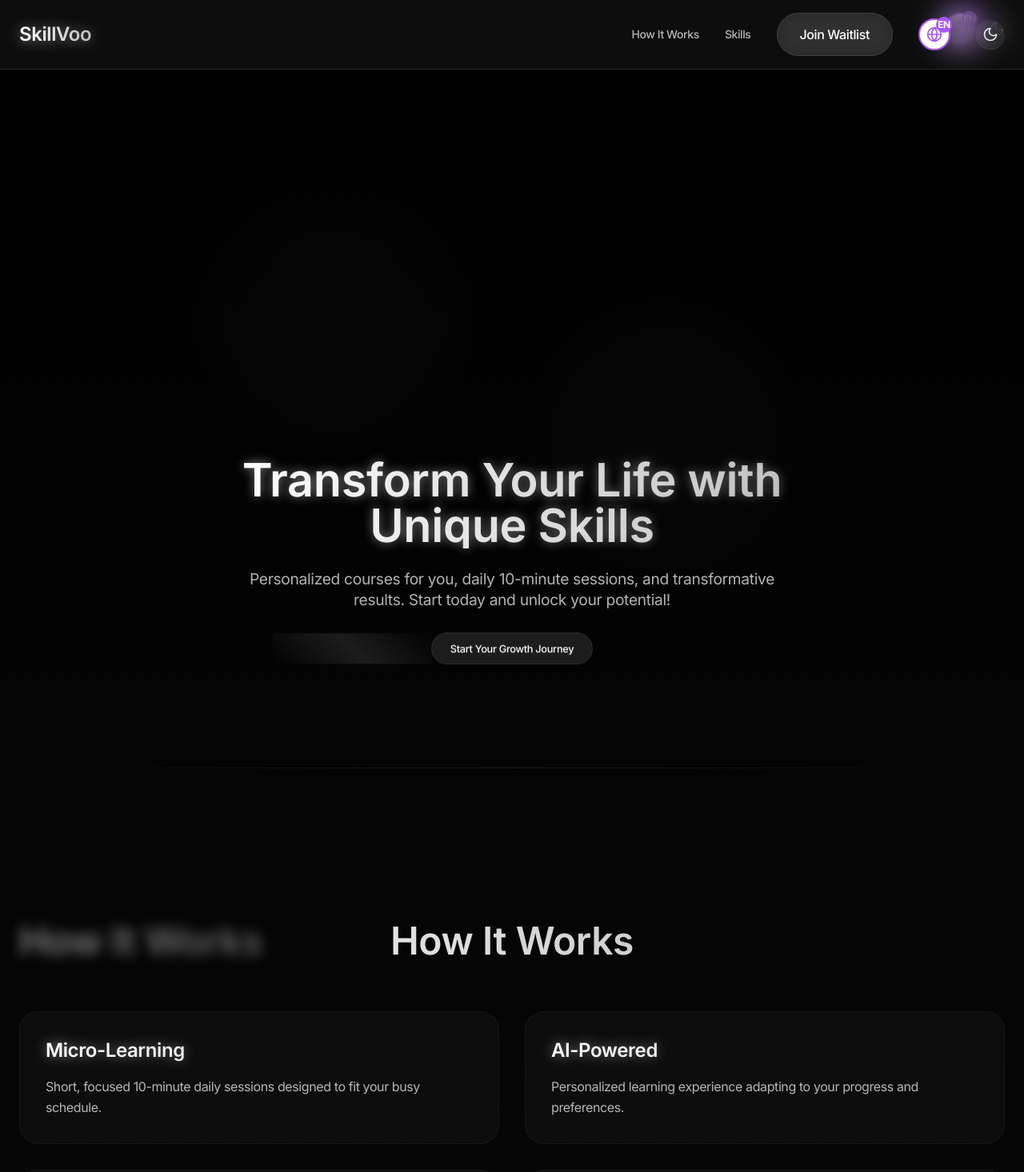
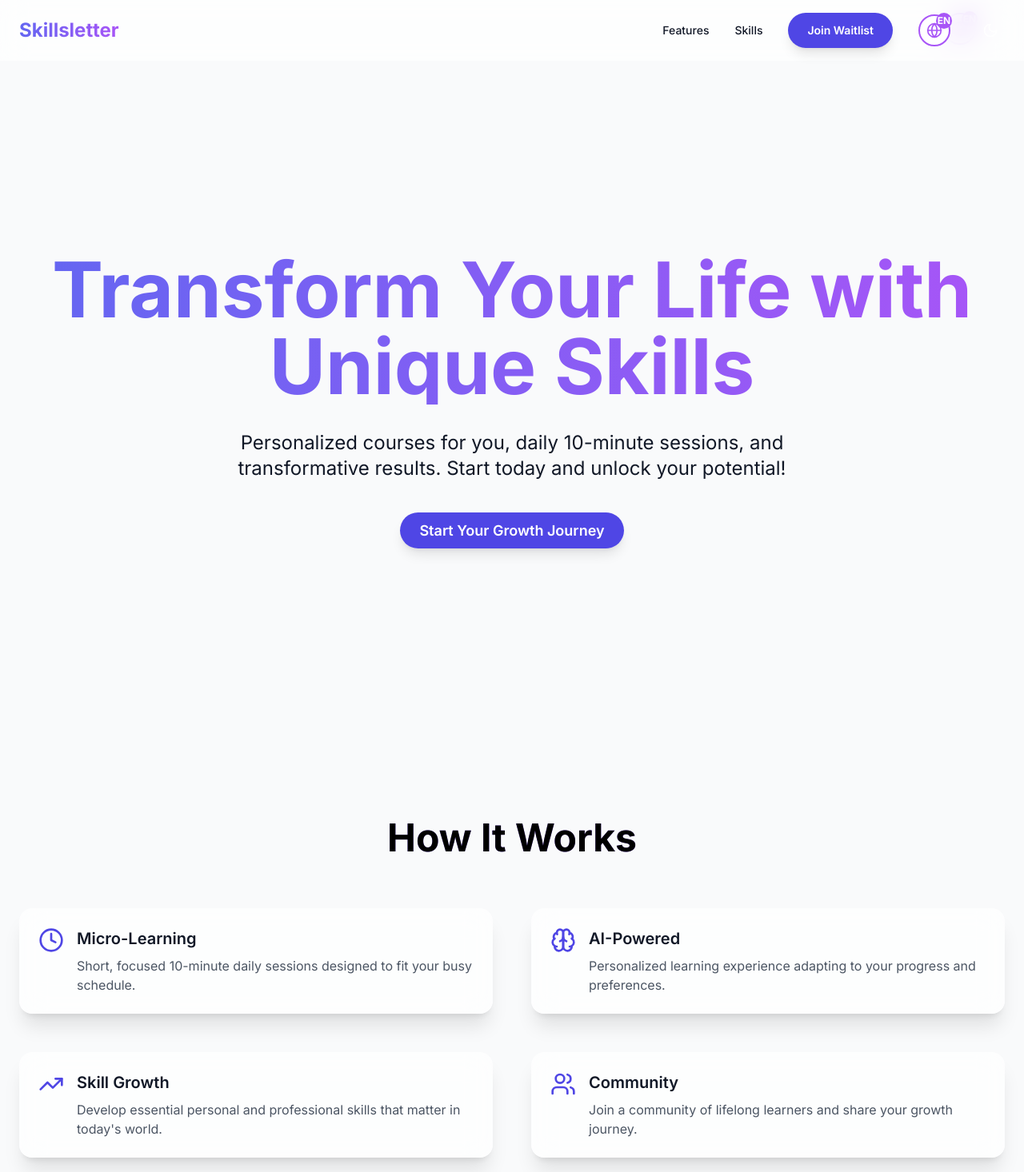
Before and after one commit to Ferrajju/skillvoo-landing, a Next.js app: page / in a window 1280 px wide. Shown: the top 1466 px of the page at 80% size. Built offline with nearby package versions, Linux system fonts and the light colour scheme.

Commit message:
Volviendo apple negro

```diff
--- a/app/globals.css
+++ b/app/globals.css
@@ -1,272 +1,62 @@
-@import url('https://fonts.googleapis.com/css2?family=Inter:wght@100;200;300;400;500;600;700;800;900&display=swap');
+@import url('https://fonts.googleapis.com/css2?family=Inter:wght@300;400;500;600;700&display=swap');
 
 @tailwind base;
 @tailwind components;
 @tailwind utilities;
 
 :root {
-  --foreground-rgb: 255, 255, 255;
-  --background-start-rgb: 0, 0, 0;
-  --background-end-rgb: 15, 15, 15;
-  --accent-glow: 220, 220, 220;
-  --accent-bright: 255, 255, 255;
+  --color-bg: 255, 255, 255;
+  --color-text: 0, 0, 0;
+  --color-primary: 0, 0, 0;
+  --color-secondary: 128, 128, 128;
+  --color-accent: 79, 70, 229;
+}
+
+.dark {
+  --color-bg: 0, 0, 0;
+  --color-text: 255, 255, 255;
+  --color-primary: 255, 255, 255;
+  --color-secondary: 200, 200, 200;
+  --color-accent: 129, 140, 248;
 }
 
 body {
-  color: rgb(var(--foreground-rgb));
-  background: linear-gradient(
-    to bottom,
-    rgb(var(--background-start-rgb)),
-    rgb(var(--background-end-rgb))
-  );
-  font-family: 'Inter', -apple-system, BlinkMacSystemFont, sans-serif;
-  -webkit-font-smoothing: antialiased;
-  letter-spacing: -0.025em;
+  color: rgb(var(--color-text));
+  background-color: rgb(var(--color-bg));
+  font-family: 'Inter', sans-serif;
 }
 
-.glass-nav {
-  background: rgba(255, 255, 255, 0.05);
-  backdrop-filter: blur(20px) saturate(180%);
-  border-bottom: 1px solid rgba(255, 255, 255, 0.1);
-}
-
-.glass-card {
-  background: rgba(255, 255, 255, 0.03);
-  backdrop-filter: blur(10px);
-  border: 1px solid rgba(255, 255, 255, 0.05);
-  border-radius: 24px;
-  transition: all 0.5s cubic-bezier(0.4, 0, 0.2, 1);
-}
-
-.glass-card:hover {
-  background: rgba(255, 255, 255, 0.07);
-  transform: translateY(-5px);
-  box-shadow:
-    0 0 30px rgba(255, 255, 255, 0.05),
-    0 0 60px rgba(255, 255, 255, 0.01);
-}
-
-.premium-button {
-  background: rgba(255, 255, 255, 0.1);
-  backdrop-filter: blur(10px);
-  border: 1px solid rgba(255, 255, 255, 0.1);
-  color: rgb(var(--accent-bright));
-  padding: 14px 28px;
-  border-radius: 30px;
-  font-size: 1rem;
-  font-weight: 500;
-  transition: all 0.4s cubic-bezier(0.4, 0, 0.2, 1);
-  position: relative;
-  overflow: hidden;
-}
-
-.premium-button::before {
-  content: '';
-  position: absolute;
-  top: 0;
-  left: 0;
-  width: 100%;
-  height: 100%;
-  background: linear-gradient(
-    45deg,
-    transparent,
-    rgba(255, 255, 255, 0.1),
-    transparent
-  );
-  transform: translateX(-100%);
-  transition: transform 0.6s;
-}
-
-.premium-button:hover {
-  background: rgba(255, 255, 255, 0.15);
-  transform: scale(1.05);
-  box-shadow:
-    0 0 20px rgba(255, 255, 255, 0.1),
-    0 0 40px rgba(255, 255, 255, 0.05);
-}
-
-.premium-button:hover::before {
-  transform: translateX(100%);
-}
-
-.premium-input {
-  background: rgba(255, 255, 255, 0.03);
-  border: 1px solid rgba(255, 255, 255, 0.1);
-  border-radius: 16px;
-  padding: 16px 20px;
-  width: 100%;
-  color: rgb(var(--foreground-rgb));
-  transition: all 0.3s ease;
-  backdrop-filter: blur(10px);
-}
-
-.premium-input:focus {
-  background: rgba(255, 255, 255, 0.05);
-  border-color: rgba(255, 255, 255, 0.2);
-  box-shadow:
-    0 0 0 2px rgba(255, 255, 255, 0.05),
-    0 0 30px rgba(255, 255, 255, 0.05);
-}
-
-.text-gradient {
-  background: linear-gradient(
-    to right,
-    rgb(var(--accent-bright)),
-    rgba(var(--accent-bright), 0.7)
-  );
-  -webkit-background-clip: text;
-  -webkit-text-fill-color: transparent;
-  position: relative;
-}
-
-.text-gradient::after {
-  content: attr(data-text);
-  position: absolute;
-  left: 0;
-  top: 0;
-  z-index: -1;
-  background: linear-gradient(
-    to right,
-    rgb(var(--accent-bright)),
-    rgba(var(--accent-bright), 0.7)
-  );
-  -webkit-background-clip: text;
-  -webkit-text-fill-color: transparent;
-  filter: blur(8px);
-  opacity: 0.5;
-}
-
-.floating {
-  animation: floating 6s ease-in-out infinite;
-}
-
-@keyframes floating {
-  0%, 100% {
-    transform: translateY(0);
+@layer base {
+  .font-outline-2 {
+    -webkit-text-stroke: 2px rgb(var(--color-accent));
   }
-  50% {
-    transform: translateY(-20px);
+  .font-outline-4 {
+    -webkit-text-stroke: 4px rgb(var(--color-accent));
   }
 }
 
-.parallax-bg {
-  position: fixed;
-  top: 0;
-  left: 0;
-  width: 100%;
-  height: 100%;
-  z-index: -1;
-  pointer-events: none;
-}
+@layer components {
+  .gradient-text {
+    @apply bg-clip-text text-transparent bg-gradient-to-r from-indigo-500 to-purple-500 dark:from-indigo-300 dark:to-purple-300;
+  }
 
-.parallax-bg::before,
-.parallax-bg::after {
-  content: '';
-  position: absolute;
-  width: 300px;
-  height: 300px;
-  border-radius: 50%;
-  background: rgba(255, 255, 255, 0.02);
-  filter: blur(60px);
-}
+  .neo-button {
+    @apply px-6 py-3 rounded-full font-semibold text-white bg-indigo-600 hover:bg-indigo-700 dark:bg-indigo-500 dark:hover:bg-indigo-600 transition-all duration-300 shadow-lg hover:shadow-xl transform hover:-translate-y-1;
+  }
 
-.parallax-bg::before {
-  top: 20%;
-  left: 20%;
-  animation: floatGlow 15s ease-in-out infinite;
-}
+  .neo-input {
+    @apply w-full p-4 rounded-full bg-white dark:bg-gray-800 border border-gray-300 dark:border-gray-700 focus:border-indigo-500 dark:focus:border-indigo-400 focus:ring-2 focus:ring-indigo-200 dark:focus:ring-indigo-800 focus:outline-none transition-all duration-300;
+  }
 
-.parallax-bg::after {
-  bottom: 20%;
-  right: 20%;
-  animation: floatGlow 20s ease-in-out infinite reverse;
-}
+  .section-title {
+    @apply text-4xl md:text-5xl font-bold mb-8 text-black dark:text-white;
+  }
 
-@keyframes floatGlow {
-  0%, 100% {
-    transform: translate(0, 0);
-  }
-  25% {
-    transform: translate(50px, 50px);
-  }
-  50% {
-    transform: translate(0, 100px);
-  }
-  75% {
-    transform: translate(-50px, 50px);
+  .card {
+    @apply bg-white dark:bg-gray-800 rounded-2xl shadow-xl p-6 transition-all duration-300 hover:shadow-2xl transform hover:-translate-y-1;
   }
 }
 
-.premium-card {
-  position: relative;
-  overflow: hidden;
+.bg-blur {
+  @apply bg-white bg-opacity-70 dark:bg-gray-900 dark:bg-opacity-70 backdrop-filter backdrop-blur-lg;
 }
-
-.premium-card::before {
-  content: '';
-  position: absolute;
-  top: 0;
-  left: -100%;
-  width: 100%;
-  height: 100%;
-  background: linear-gradient(
-    90deg,
-    transparent,
-    rgba(255, 255, 255, 0.05),
-    transparent
-  );
-  transition: 0.5s;
-}
-
-.premium-card:hover::before {
-  left: 100%;
-}
-
-.scroll-indicator {
-  position: absolute;
-  bottom: 30px;
-  left: 50%;
-  transform: translateX(-50%);
-  display: flex;
-  flex-direction: column;
-  align-items: center;
-  gap: 8px;
-}
-
-.scroll-indicator-dot {
-  width: 2px;
-  height: 2px;
-  background: rgba(255, 255, 255, 0.5);
-  border-radius: 50%;
-  animation: scrollDot 1.5s cubic-bezier(0.4, 0, 0.2, 1) infinite;
-}
-
-.scroll-indicator-dot:nth-child(2) {
-  animation-delay: 0.2s;
-}
-
-.scroll-indicator-dot:nth-child(3) {
-  animation-delay: 0.4s;
-}
-
-@keyframes scrollDot {
-  0%, 100% {
-    transform: translateY(0);
-    opacity: 0.5;
-  }
-  50% {
-    transform: translateY(10px);
-    opacity: 1;
-  }
-}
-
-.section-divider {
-  height: 1px;
-  background: linear-gradient(
-    to right,
-    transparent,
-    rgba(255, 255, 255, 0.1),
-    transparent
-  );
-  margin: 4rem 0;
-}
--- a/app/page.tsx
+++ b/app/page.tsx
@@ -1,28 +1,34 @@
 "use client"
 
+import type React from "react"
 import { useState } from "react"
-import { motion, useScroll, useTransform, AnimatePresence } from "framer-motion"
+import { motion } from "framer-motion"
 import Link from "next/link"
 import { useLanguage } from "@/contexts/language-context"
 import ThemeToggle from "../components/ThemeToggle"
 import { LanguageToggle } from "@/components/ui/language-toggle"
+import { Clock, Brain, TrendingUp, Users } from "lucide-react"
 
 const features = [
   {
     titleKey: "features.micro-learning.title",
     descriptionKey: "features.micro-learning.description",
+    icon: <Clock className="w-8 h-8" />,
   },
   {
     titleKey: "features.ai-powered.title",
     descriptionKey: "features.ai-powered.description",
+    icon: <Brain className="w-8 h-8" />,
   },
   {
     titleKey: "features.skill-growth.title",
     descriptionKey: "features.skill-growth.description",
+    icon: <TrendingUp className="w-8 h-8" />,
   },
   {
     titleKey: "features.community.title",
     descriptionKey: "features.community.description",
+    icon: <Users className="w-8 h-8" />,
   },
 ]
 
@@ -41,11 +47,6 @@ export default function LandingPage() {
   const [isLoading, setIsLoading] = useState(false)
   const [message, setMessage] = useState("")
   const { t } = useLanguage()
-  const { scrollYProgress } = useScroll()
-
-  const opacity = useTransform(scrollYProgress, [0, 0.2], [1, 0])
-  const y = useTransform(scrollYProgress, [0, 1], [0, 200])
-  const scale = useTransform(scrollYProgress, [0, 0.5], [1, 0.8])
 
   const handleSubmit = async (e: React.FormEvent) => {
     e.preventDefault()
@@ -76,139 +77,91 @@ export default function LandingPage() {
   }
 
   return (
-    <div className="min-h-screen relative overflow-hidden">
-      <div className="parallax-bg" />
+    <div className="min-h-screen relative bg-gray-50 dark:bg-gray-900 text-gray-900 dark:text-gray-100">
+      <div className="absolute inset-0 bg-grid-gray-200/25 bg-[size:40px_40px] dark:bg-grid-gray-950/25" />
 
-      <header className="fixed w-full top-0 z-50">
-        <nav className="glass-nav px-6 py-4">
-          <div className="container mx-auto flex justify-between items-center">
-            <motion.div initial={{ opacity: 0, x: -20 }} animate={{ opacity: 1, x: 0 }} transition={{ duration: 0.6 }}>
-              <Link href="/" className="text-2xl font-semibold text-gradient" data-text="SkillVoo">
-                SkillVoo
+      <header className="fixed w-full top-0 z-50 bg-blur">
+        <nav className="container mx-auto px-6 py-4">
+          <div className="flex justify-between items-center">
+            <Link href="/" className="text-2xl font-bold gradient-text">
+              Skillsletter
             </Link>
-            </motion.div>
-
-            <motion.div
-              initial={{ opacity: 0, x: 20 }}
-              animate={{ opacity: 1, x: 0 }}
-              transition={{ duration: 0.6 }}
-              className="flex items-center space-x-8"
-            >
-              <Link
-                href="#how-it-works"
-                className="text-sm font-medium text-white/70 hover:text-white transition-colors duration-300"
-              >
-                {t("nav.how-it-works")}
+            <div className="flex items-center space-x-8">
+              <Link href="#features" className="text-sm font-medium hover:text-indigo-600 dark:hover:text-indigo-400">
+                Features
               </Link>
-              <Link
-                href="#skills"
-                className="text-sm font-medium text-white/70 hover:text-white transition-colors duration-300"
-              >
-                {t("nav.skills")}
+              <Link href="#skills" className="text-sm font-medium hover:text-indigo-600 dark:hover:text-indigo-400">
+                Skills
               </Link>
-              <Link href="#waitlist" className="premium-button">
+              <Link href="#waitlist" className="neo-button text-sm">
                 {t("nav.join-waitlist")}
               </Link>
               <LanguageToggle />
               <ThemeToggle />
-            </motion.div>
+            </div>
           </div>
         </nav>
       </header>
 
-      <main className="pt-24">
-        <section className="min-h-screen flex items-center relative">
-          <motion.div style={{ scale, y }} className="container mx-auto px-6">
-            <motion.div
-              initial={{ opacity: 0, y: 50 }}
+      <main className="pt-24 relative z-10">
+        <section className="min-h-screen flex items-center justify-center">
+          <div className="container mx-auto px-6 text-center">
+            <motion.h1
+              initial={{ opacity: 0, y: 20 }}
               animate={{ opacity: 1, y: 0 }}
-              transition={{ duration: 1, ease: "easeOut" }}
-              className="text-center max-w-4xl mx-auto"
-            >
-              <h1
-                className="text-6xl md:text-7xl font-semibold mb-8 text-gradient leading-tight"
-                data-text={t("hero.title")}
+              transition={{ duration: 0.8 }}
+              className="text-6xl md:text-8xl font-bold mb-8 gradient-text"
             >
               {t("hero.title")}
-              </h1>
+            </motion.h1>
             <motion.p
-                initial={{ opacity: 0 }}
-                animate={{ opacity: 1 }}
-                transition={{ delay: 0.2, duration: 0.8 }}
-                className="text-xl md:text-2xl text-white/70 mb-12 leading-relaxed"
+              initial={{ opacity: 0, y: 20 }}
+              animate={{ opacity: 1, y: 0 }}
+              transition={{ duration: 0.8, delay: 0.2 }}
+              className="text-xl md:text-2xl mb-12 max-w-3xl mx-auto"
             >
               {t("hero.description")}
             </motion.p>
             <motion.div
               initial={{ opacity: 0, y: 20 }}
               animate={{ opacity: 1, y: 0 }}
-                transition={{ delay: 0.4, duration: 0.8 }}
+              transition={{ duration: 0.8, delay: 0.4 }}
             >
-                <Link href="#waitlist" className="premium-button">
+              <Link href="#waitlist" className="neo-button text-lg">
                 {t("cta.start-journey")}
               </Link>
             </motion.div>
-            </motion.div>
-          </motion.div>
-
-          <motion.div style={{ opacity }} className="scroll-indicator">
-            <div className="scroll-indicator-dot" />
-            <div className="scroll-indicator-dot" />
-            <div className="scroll-indicator-dot" />
-          </motion.div>
+          </div>
         </section>
 
-        <div className="section-divider" />
-
-        <section id="how-it-works" className="py-32">
+        <section id="features" className="py-32">
           <div className="container mx-auto px-6">
-            <motion.h2
-              initial={{ opacity: 0, y: 50 }}
-              whileInView={{ opacity: 1, y: 0 }}
-              transition={{ duration: 0.8 }}
-              viewport={{ once: true }}
-              className="text-4xl md:text-5xl font-semibold text-center mb-16 text-gradient"
-              data-text={t("how-it-works.title")}
-            >
-              {t("how-it-works.title")}
-            </motion.h2>
-
-            <div className="grid grid-cols-1 md:grid-cols-2 gap-8">
+            <h2 className="section-title text-center mb-16 gradient-text">{t("how-it-works.title")}</h2>
+            <div className="grid grid-cols-1 md:grid-cols-2 gap-12">
               {features.map((feature, index) => (
                 <motion.div
                   key={index}
-                  initial={{ opacity: 0, y: 50 }}
+                  initial={{ opacity: 0, y: 20 }}
                   whileInView={{ opacity: 1, y: 0 }}
                   transition={{ duration: 0.8, delay: index * 0.1 }}
                   viewport={{ once: true }}
-                  className="glass-card premium-card p-8"
+                  className="card flex items-start space-x-4 bg-blur"
                 >
-                  <h3 className="text-2xl font-semibold mb-4 text-gradient" data-text={t(feature.titleKey)}>
-                    {t(feature.titleKey)}
-                  </h3>
-                  <p className="text-white/70 leading-relaxed">{t(feature.descriptionKey)}</p>
+                  <div className="text-indigo-600 dark:text-indigo-400">{feature.icon}</div>
+                  <div>
+                    <h3 className="text-xl font-semibold mb-2">{t(feature.titleKey)}</h3>
+                    <p className="text-gray-600 dark:text-gray-300">{t(feature.descriptionKey)}</p>
+                  </div>
                 </motion.div>
               ))}
             </div>
           </div>
         </section>
 
-        <div className="section-divider" />
-
-        <section id="skills" className="py-32">
+        <section id="skills" className="py-32 bg-indigo-50 dark:bg-indigo-900">
           <div className="container mx-auto px-6">
-            <motion.h2
-              initial={{ opacity: 0, y: 50 }}
-              whileInView={{ opacity: 1, y: 0 }}
-              transition={{ duration: 0.8 }}
-              viewport={{ once: true }}
-              className="text-4xl md:text-5xl font-semibold text-center mb-16 text-gradient"
-              data-text={t("skills.title")}
-            >
-              {t("skills.title")}
-            </motion.h2>
-
-            <div className="grid grid-cols-2 md:grid-cols-3 gap-6">
+            <h2 className="section-title text-center mb-16 gradient-text">{t("skills.title")}</h2>
+            <div className="grid grid-cols-2 md:grid-cols-3 gap-8">
               {skills.map((skill, index) => (
                 <motion.div
                   key={index}
@@ -216,58 +169,37 @@ export default function LandingPage() {
                   whileInView={{ opacity: 1, scale: 1 }}
                   transition={{ duration: 0.5, delay: index * 0.1 }}
                   viewport={{ once: true }}
-                  className="glass-card premium-card p-6 text-center"
+                  className="card text-center bg-blur"
                 >
-                  <h3 className="text-xl font-medium text-gradient" data-text={skill}>
-                    {skill}
-                  </h3>
+                  <h3 className="text-xl font-medium">{skill}</h3>
                 </motion.div>
               ))}
             </div>
-
             <motion.p
               initial={{ opacity: 0, y: 20 }}
               whileInView={{ opacity: 1, y: 0 }}
               transition={{ duration: 0.8, delay: 0.3 }}
               viewport={{ once: true }}
-              className="text-center mt-12 text-white/70 max-w-2xl mx-auto"
+              className="text-center mt-12 text-lg max-w-2xl mx-auto text-gray-600 dark:text-gray-300"
             >
               {t("skills.description")}
             </motion.p>
           </div>
         </section>
 
-        <div className="section-divider" />
-
         <section id="waitlist" className="py-32">
           <div className="container mx-auto px-6">
-            <motion.div
-              initial={{ opacity: 0, y: 50 }}
-              whileInView={{ opacity: 1, y: 0 }}
-              transition={{ duration: 0.8 }}
-              viewport={{ once: true }}
-              className="max-w-2xl mx-auto text-center"
-            >
-              <h2 className="text-4xl md:text-5xl font-semibold mb-8 text-gradient" data-text={t("waitlist.title")}>
-                {t("waitlist.title")}
-              </h2>
-              <p className="text-xl mb-12 text-white/70">{t("waitlist.description")}</p>
-
-              <motion.form
-                initial={{ opacity: 0, y: 20 }}
-                whileInView={{ opacity: 1, y: 0 }}
-                transition={{ duration: 0.8, delay: 0.2 }}
-                viewport={{ once: true }}
-                onSubmit={handleSubmit}
-                className="space-y-4"
-              >
+            <div className="max-w-2xl mx-auto text-center">
+              <h2 className="section-title mb-8 gradient-text">{t("waitlist.title")}</h2>
+              <p className="text-xl mb-12 text-gray-600 dark:text-gray-300">{t("waitlist.description")}</p>
+              <form onSubmit={handleSubmit} className="space-y-4">
                 <input
                   type="text"
                   value={name}
                   onChange={(e) => setName(e.target.value)}
                   placeholder="Your Name"
                   required
-                  className="premium-input"
+                  className="neo-input"
                 />
                 <input
                   type="email"
@@ -275,48 +207,54 @@ export default function LandingPage() {
                   onChange={(e) => setEmail(e.target.value)}
                   placeholder="Your Email"
                   required
-                  className="premium-input"
+                  className="neo-input"
                 />
                 <motion.button
                   type="submit"
-                  className="premium-button w-full py-4 text-lg"
+                  className="w-full neo-button py-4 text-lg font-semibold"
                   disabled={isLoading}
-                  whileHover={{ scale: 1.02 }}
-                  whileTap={{ scale: 0.98 }}
+                  whileHover={{ scale: 1.05 }}
+                  whileTap={{ scale: 0.95 }}
                 >
                   {isLoading ? "Joining..." : t("nav.join-waitlist")}
                 </motion.button>
-              </motion.form>
-
-              <AnimatePresence>
+              </form>
               {message && (
                 <motion.p
                   initial={{ opacity: 0, y: 10 }}
                   animate={{ opacity: 1, y: 0 }}
-                    exit={{ opacity: 0 }}
-                    className={`mt-4 ${message.startsWith("Error") ? "text-red-400" : "text-green-400"}`}
+                  className={`mt-4 ${message.startsWith("Error") ? "text-red-500" : "text-green-500"}`}
                 >
                   {message}
                 </motion.p>
               )}
-              </AnimatePresence>
-            </motion.div>
+            </div>
           </div>
         </section>
       </main>
 
-      <footer className="py-12">
-        <div className="container mx-auto px-6 text-center">
-          <p className="text-white/50">
-            © {new Date().getFullYear()} SkillVoo. {t("footer.rights")}
+      <footer className="py-12 bg-gray-100 dark:bg-gray-800">
+        <div className="container mx-auto px-6">
+          <div className="flex flex-col md:flex-row justify-between items-center">
+            <div className="mb-4 md:mb-0">
+              <p className="text-sm text-gray-600 dark:text-gray-400">
+                © {new Date().getFullYear()} Skillsletter. {t("footer.rights")}
               </p>
-          <div className="mt-4 space-x-8">
-            <Link href="/privacy" className="text-sm text-white/50 hover:text-white transition-colors duration-300">
+            </div>
+            <div className="flex space-x-4">
+              <Link
+                href="/privacy"
+                className="text-sm text-gray-600 dark:text-gray-400 hover:text-indigo-600 dark:hover:text-indigo-400 transition-colors duration-300"
+              >
                 Privacy Policy
               </Link>
-            <Link href="/terms" className="text-sm text-white/50 hover:text-white transition-colors duration-300">
+              <Link
+                href="/terms"
+                className="text-sm text-gray-600 dark:text-gray-400 hover:text-indigo-600 dark:hover:text-indigo-400 transition-colors duration-300"
+              >
                 Terms of Service
               </Link>
+            </div>
           </div>
         </div>
       </footer>
```
Lines whose indentation alone changed are shown as unchanged.
